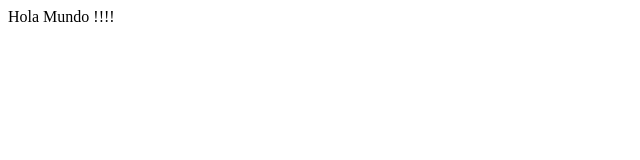
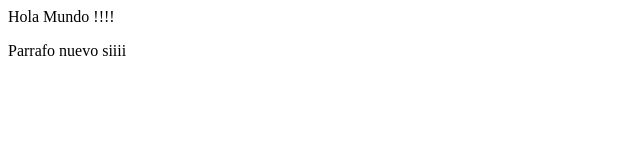
Before and after one commit to hvillase/eje-hernani, a plain HTML site: page index.html in a window 1280 px wide. Shown: the whole page, without its empty margins (0-640 px from the left). Drawn offline with Linux system fonts and the light colour scheme.

Commit message:
Update index.html
párrafo 2

```diff
--- a/index.html
+++ b/index.html
@@ -1,2 +1,3 @@
 
 <p>Hola Mundo !!!!</p>
+<p> Parrafo nuevo siiii</p>
```
